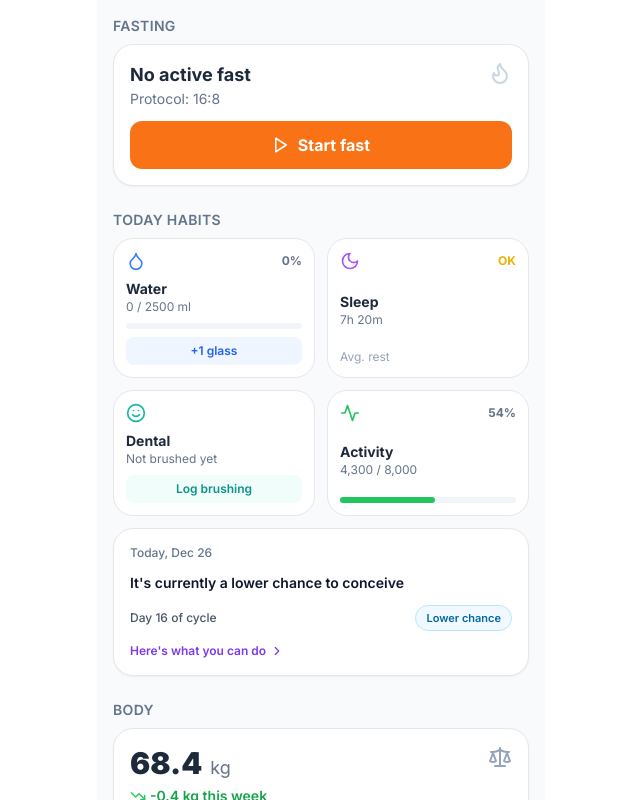
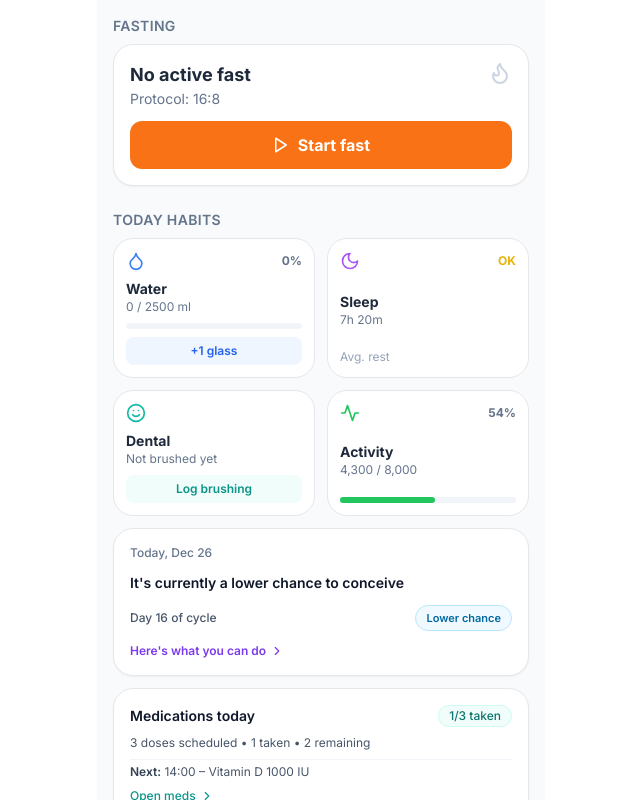
Before and after one commit to siavashakbarzadeh/fastingpro, a Next.js app: page /dashboard in a window 1280 px wide. Shown: the top 800 px of the page, without its empty margins (319-959 px from the left). Built offline with nearby package versions, Linux system fonts and the light colour scheme.

Commit message:
Update page.tsx

```diff
--- a/app/dashboard/page.tsx
+++ b/app/dashboard/page.tsx
@@ -33,6 +33,23 @@ interface CycleTodaySummary {
     cycleDay: number;
     fertilityLevel: FertilityLevel;
     message: string;
+}
+
+// Medications types
+type MedStatus = "scheduled" | "taken" | "skipped";
+
+interface TodayDose {
+    id: string;
+    time: string;
+    name: string;
+    dose: string;
+    status: MedStatus;
+}
+
+interface MedicationsTodaySummary {
+    totalDoses: number;
+    takenDoses: number;
+    nextDose?: TodayDose;
 }
 
 export default function DashboardPage() {
@@ -72,6 +89,19 @@ export default function DashboardPage() {
         cycleDay: 16,
         fertilityLevel: "low",
         message: "It's currently a lower chance to conceive",
+    };
+
+    // Medications state (mock data)
+    const todayDoses: TodayDose[] = [
+        { id: "1", time: "08:00", name: "Metformin", dose: "500mg", status: "taken" },
+        { id: "2", time: "14:00", name: "Vitamin D", dose: "1000 IU", status: "scheduled" },
+        { id: "3", time: "20:00", name: "Omega-3", dose: "1000mg", status: "scheduled" },
+    ];
+
+    const medSummary: MedicationsTodaySummary = {
+        totalDoses: todayDoses.length,
+        takenDoses: todayDoses.filter(d => d.status === "taken").length,
+        nextDose: todayDoses.find(d => d.status === "scheduled"),
     };
 
     // Computed values
@@ -304,6 +334,11 @@ export default function DashboardPage() {
                 <div className="mt-3">
                     <CycleTodayCard summary={cycleToday} />
                 </div>
+
+                {/* Medications summary card */}
+                <div className="mt-3">
+                    <MedicationsTodayCard summary={medSummary} />
+                </div>
             </section>
 
             {/* Section 3: Body */}
@@ -437,6 +472,56 @@ function CaloriesTodayCard(props: {
     );
 }
 
+// Medications Today Card Component
+function MedicationsTodayCard({ summary }: { summary: MedicationsTodaySummary }) {
+    const router = useRouter();
+    const { totalDoses, takenDoses, nextDose } = summary;
+    const remainingDoses = totalDoses - takenDoses;
+
+    return (
+        <div className="rounded-2xl border bg-white shadow-sm p-4 space-y-2">
+            <div className="flex items-center justify-between">
+                <h3 className="text-sm font-semibold text-slate-900">
+                    Medications today
+                </h3>
+                {totalDoses > 0 && (
+                    <span className="text-xs font-medium rounded-full bg-teal-50 text-teal-700 px-2.5 py-0.5 border border-teal-100">
+                        {takenDoses}/{totalDoses} taken
+                    </span>
+                )}
+            </div>
+
+            {totalDoses === 0 ? (
+                <p className="text-xs text-slate-500">
+                    No doses scheduled for today.
+                </p>
+            ) : (
+                <>
+                    <p className="text-xs text-slate-600">
+                        {totalDoses} {totalDoses === 1 ? 'dose' : 'doses'} scheduled • {takenDoses} taken • {remainingDoses} remaining
+                    </p>
+                    {nextDose && (
+                        <div className="pt-1 border-t border-slate-100">
+                            <p className="text-xs text-slate-600">
+                                <span className="font-semibold text-slate-700">Next:</span>{" "}
+                                {nextDose.time} – {nextDose.name} {nextDose.dose}
+                            </p>
+                        </div>
+                    )}
+                </>
+            )}
+
+            <button
+                type="button"
+                onClick={() => router.push("/medications")}
+                className="text-xs font-medium text-teal-600 hover:text-teal-700 transition-colors flex items-center gap-1"
+            >
+                Open meds <ChevronRight size={14} />
+            </button>
+        </div>
+    );
+}
+
 // Cycle Today Card Component
 function CycleTodayCard({ summary }: { summary: CycleTodaySummary }) {
     const router = useRouter();
```
